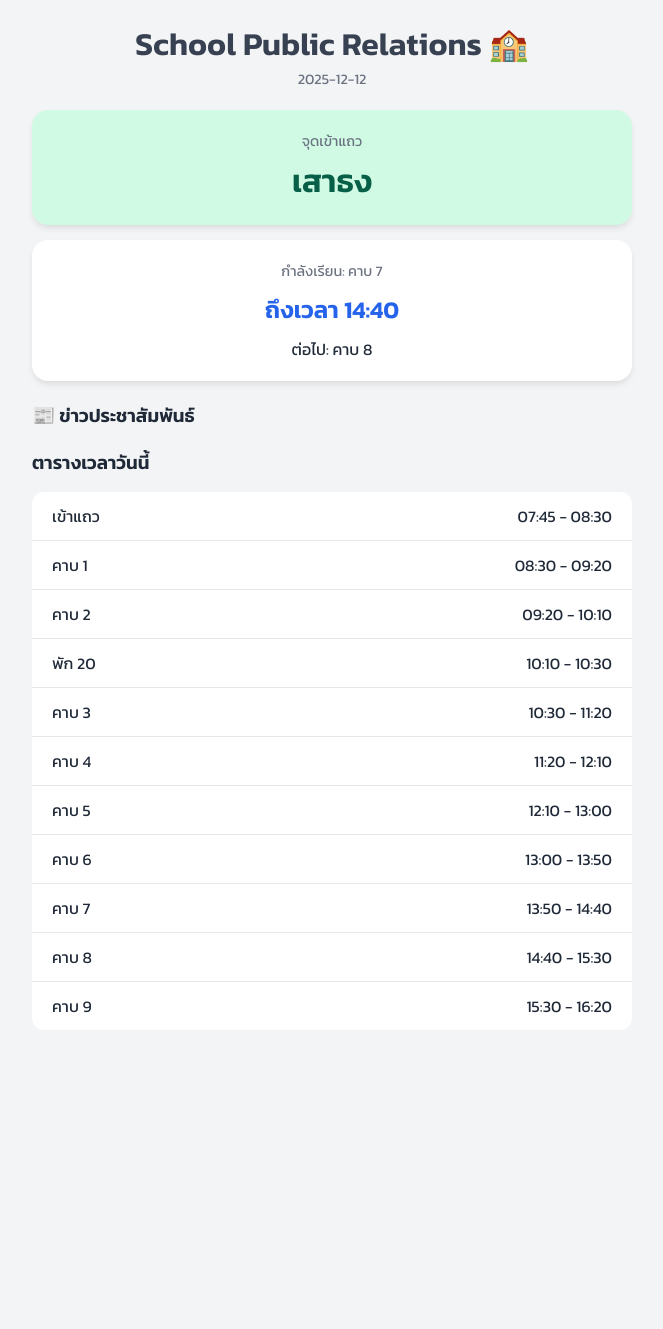
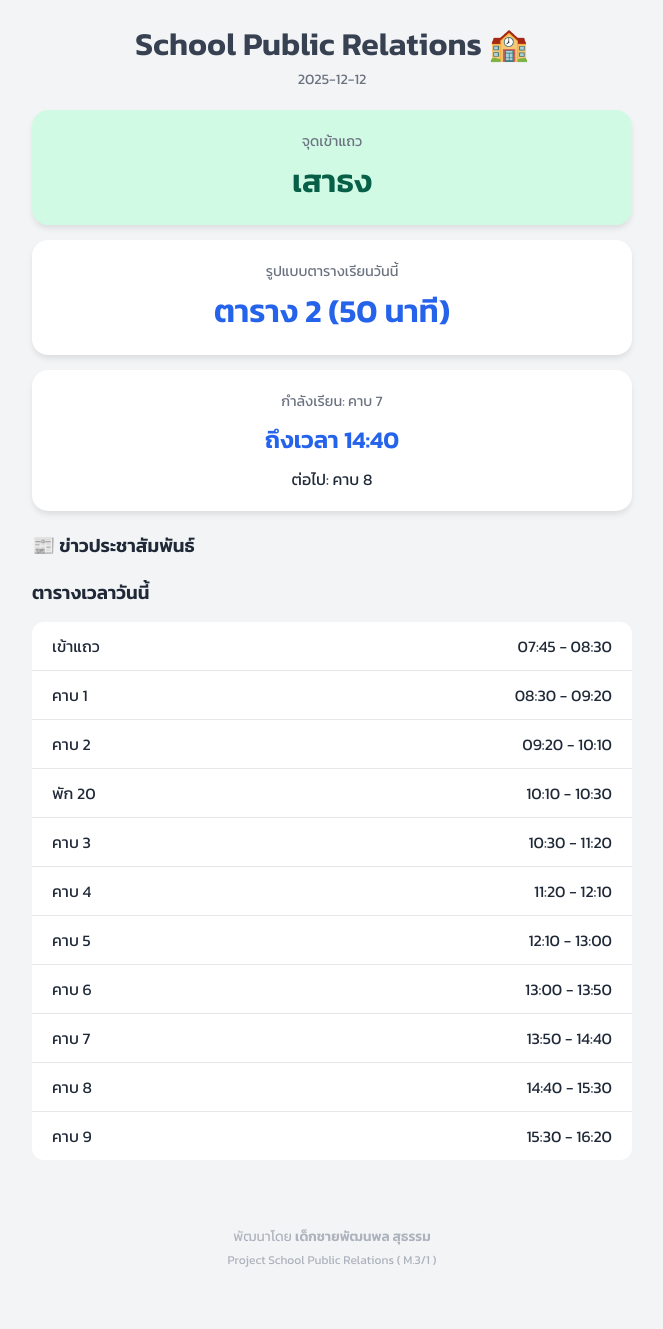
Before and after one commit to singto1597/school-public-relations, a Flask app: page / in a window 1280 px wide. Shown: the whole page, without its empty margins (308-971 px from the left). Before the commit the page ends 1013 px from the top, so only its background shows below. Run offline with Flask 3, Linux system fonts and the light colour scheme; data that the repository does not hold is empty; some libraries are stand-ins or nearby versions.

Commit message:
add name of table and my name

```diff
--- a/static/script.js
+++ b/static/script.js
@@ -32,6 +32,16 @@ function renderUI() {
         statusBox.style.backgroundColor = '#fef3c7'; // เหลืองอ่อน
         statusBox.style.color = '#92400e';
     }
+
+    const modeNames = {
+        'normal_50': 'ตาราง 2 (50 นาที)',
+        'short_40': 'ตาราง 4 (40 นาที)',
+        'even_50': 'ตาราง 3 (กิจกรรมเช้า)',
+        'exam': 'ตารางสอบ'
+    };
+
+    const modeText = modeNames[todayData.schedule_mode] || todayData.schedule_mode;
+    document.getElementById('schedule-mode-display').innerText = modeText;
 
     // แสดงประกาศ (ถ้ามี)
     if (todayData.special_message) {
--- a/templates/index.html
+++ b/templates/index.html
@@ -3,7 +3,7 @@
 <head>
     <meta charset="UTF-8">
     <meta name="viewport" content="width=device-width, initial-scale=1.0">
-    <title>School Pulse</title>
+    <title>School Public Relations</title>
     <link rel="stylesheet" href="/static/style.css">
     <link href="https://fonts.googleapis.com/css2?family=Kanit:wght@300;400;600&display=swap" rel="stylesheet">
 </head>
@@ -18,6 +18,11 @@
         <div class="card status-card" id="status-box">
             <div class="label">จุดเข้าแถว</div>
             <div class="value" id="assembly-point">...</div>
+        </div>
+
+        <div class="card">
+            <div class="label">รูปแบบตารางเรียนวันนี้</div>
+            <div class="value" id="schedule-mode-display" style="color: #2563eb;">...</div>
         </div>
 
         <div class="card countdown-card">
@@ -38,6 +43,10 @@
             <ul id="timeline-list">
                 </ul>
         </div>
+        <div style="height: 30px;"></div> <footer style="text-align: center; margin-top: 20px; margin-bottom: 40px; color: #9ca3af; font-size: 0.85rem; opacity: 0.8;">
+            <p style="margin: 0;">พัฒนาโดย <strong>เด็กชายพัฒนพล สุธรรม</strong></p>
+            <p style="margin: 5px 0 0 0; font-size: 0.75rem;">Project School Public Relations ( M.3/1 )</p>
+        </footer>
     </div>
 
     <script src="/static/script.js"></script>
```
